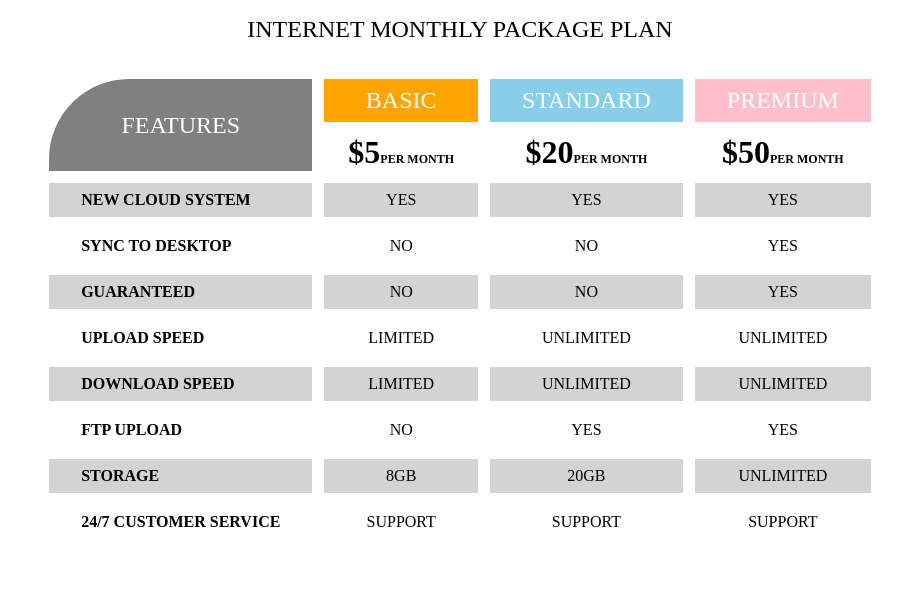
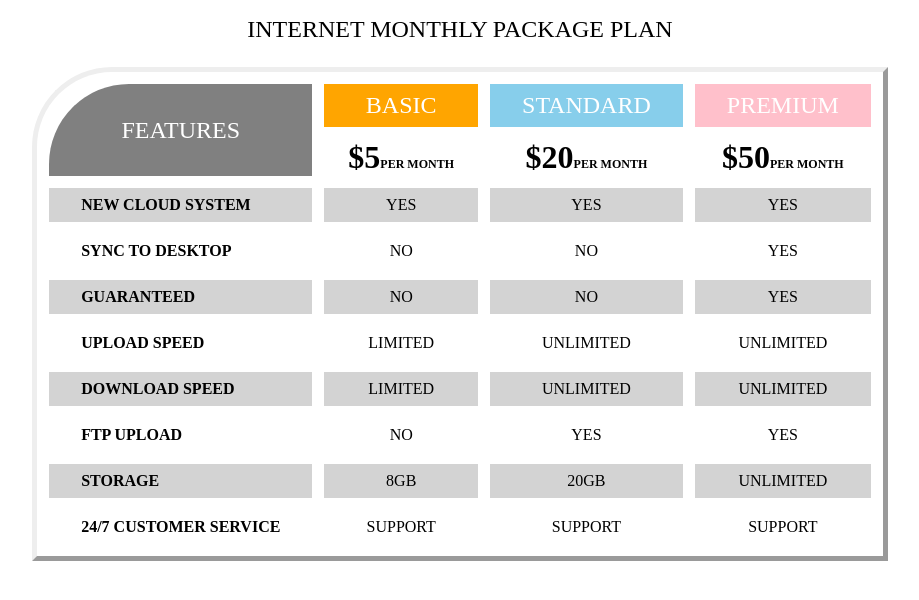
Before and after one commit to engrsaifkhan/pricingTable, a plain HTML site: page index.html in a window 1280 px wide. Shown: the whole page, without its empty margins (180-1099 px from the left). Drawn offline with Linux system fonts and the light colour scheme.

Commit message:
border style include

```diff
--- a/style.css
+++ b/style.css
@@ -5,6 +5,12 @@
   margin-top: 1.5rem;
   margin-bottom: auto;
   border-spacing: 0.75rem;
+  border-style: outset;
+  border-width: thick;
+  border-top-left-radius: 5rem;
+  border-color: inherit;
+
+
 
 }
 .main-head {
```
